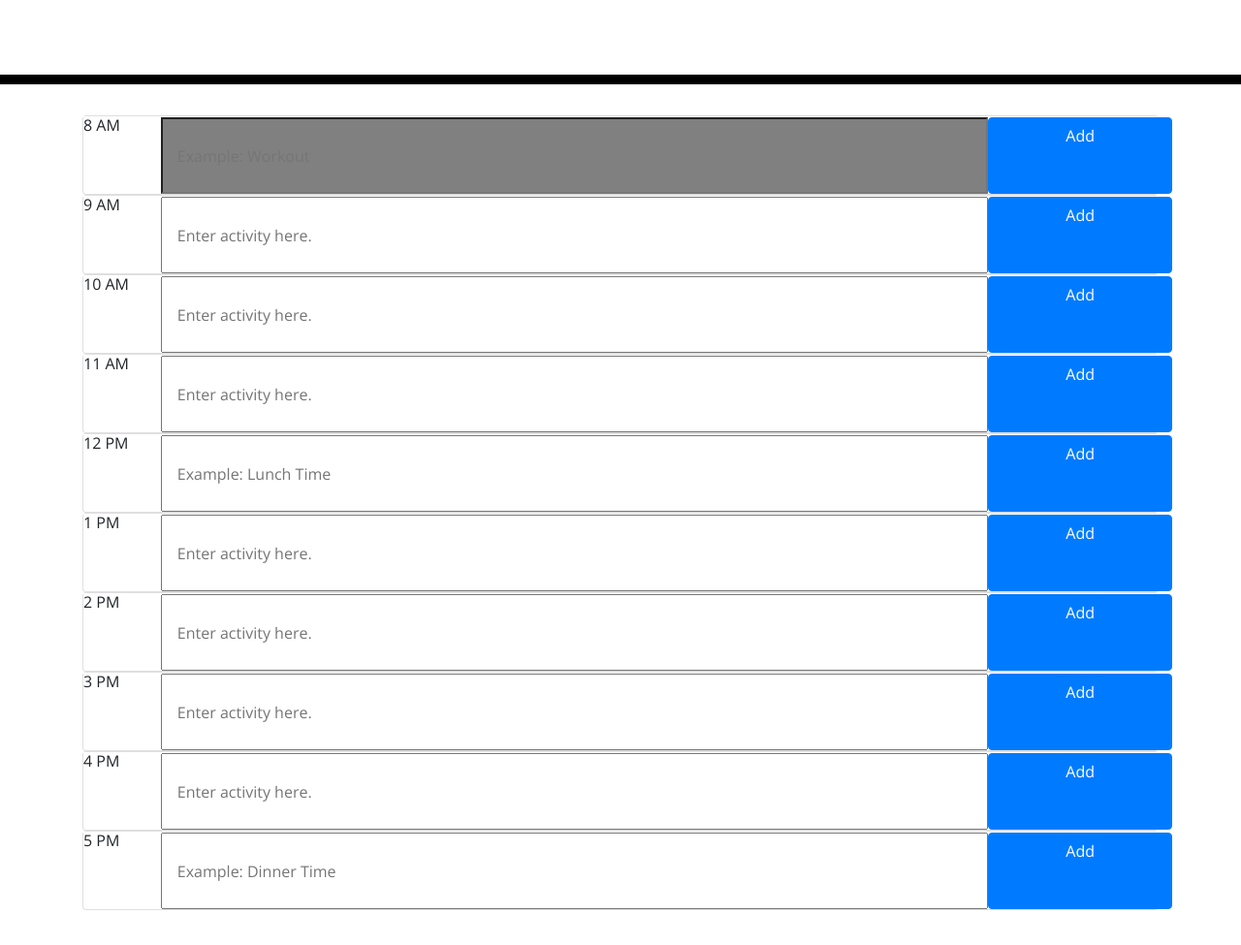
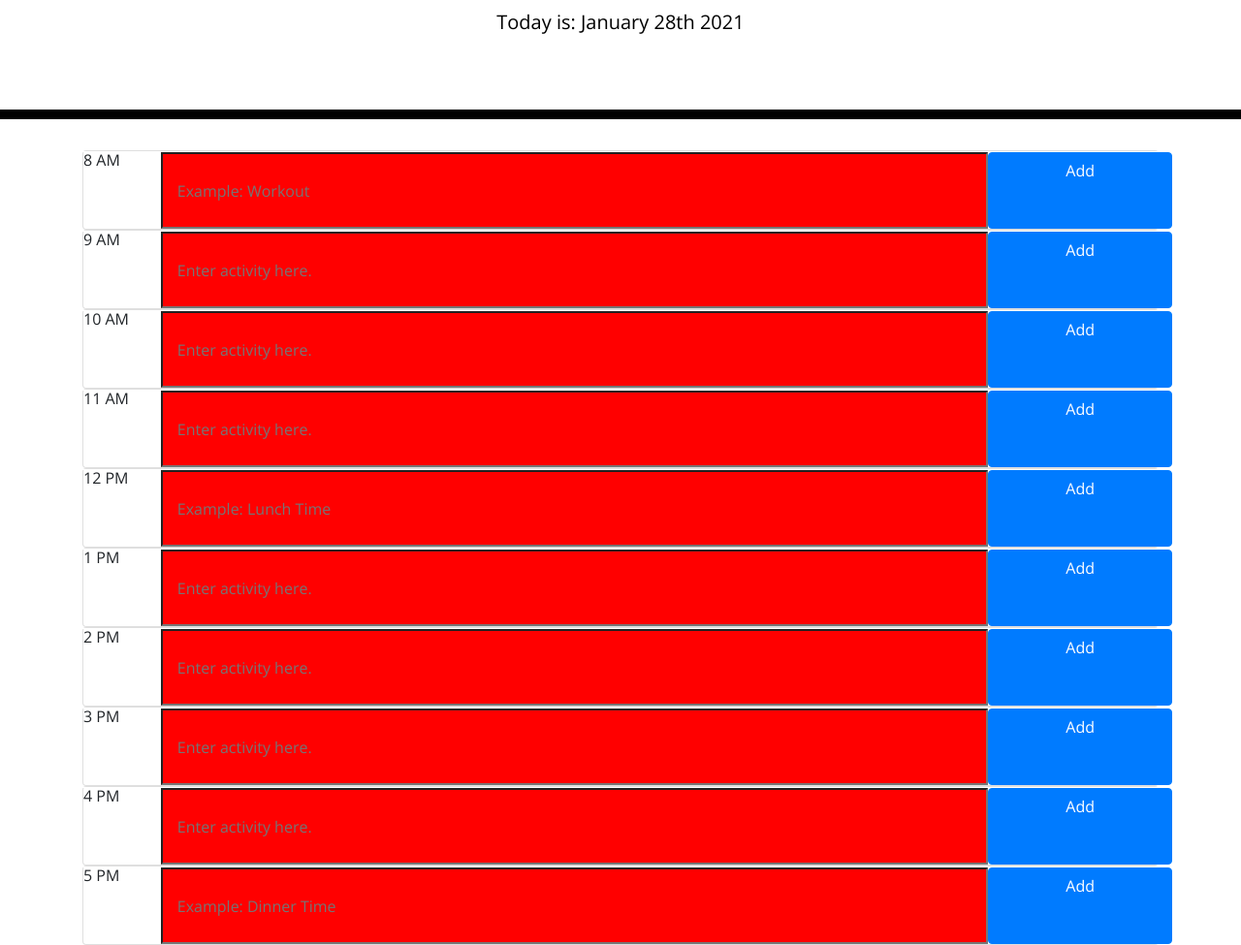
Before and after one commit to maria-lara/work-planner, a plain HTML site: page index.html in a window 1280 px wide. Shown: the part 181-1156 px from the top of the page at 97% size. Before the commit the page ends 1120 px from the top, so only its background shows below. Drawn offline with nearby package versions, Linux system fonts and the light colour scheme.

Commit message:
update css

```diff
--- a/index.html
+++ b/index.html
@@ -32,7 +32,7 @@
     <header class="jumbotron">
       <h1 class="display-3">Work Day Scheduler</h1>
       <p class="lead">A simple calendar app for scheduling your work day</p>
-      <p id="currentDay" class="lead"></p>
+      <p id="currentDay" class="lead">Today is: </p>
     </header>
 
     <div class="container">
@@ -54,7 +54,7 @@
         <div class="card">
           <div class="row" id="9am">
             <p class="col-1">9 AM</p>
-            <input class="col-9" type="text" id="8" name="task" placeholder="Enter activity here.">
+            <input class="col-9" type="text" id="9" name="task" placeholder="Enter activity here.">
             <buttton type="button" class="btn btn-primary col-2">Add</buttton>
           </div>
         </div>
@@ -63,7 +63,7 @@
         <div class="card">
           <div class="row" id="10am">
             <p class="col-1">10 AM</p>
-            <input class="col-9" type="text" id="8" name="task" placeholder="Enter activity here.">
+            <input class="col-9" type="text" id="10" name="task" placeholder="Enter activity here.">
             <buttton type="button" class="btn btn-primary col-2">Add</buttton>
           </div>
         </div>
@@ -72,7 +72,7 @@
         <div class="card">
           <div class="row" id="11am">
             <p class="col-1">11 AM</p>
-            <input class="col-9" type="text" id="8" name="task" placeholder="Enter activity here.">
+            <input class="col-9" type="text" id="11" name="task" placeholder="Enter activity here.">
             <buttton type="button" class="btn btn-primary col-2">Add</buttton>
           </div>
         </div>
@@ -81,7 +81,7 @@
         <div class="card">
           <div class="row" id="12pm">
             <p class="col-1">12 PM</p>
-            <input class="col-9" type="text" id="8" name="task" placeholder="Example: Lunch Time">
+            <input class="col-9" type="text" id="12" name="task" placeholder="Example: Lunch Time">
             <buttton type="button" class="btn btn-primary col-2">Add</buttton>
           </div>
         </div>
@@ -90,7 +90,7 @@
         <div class="card">
           <div class="row" id="1pm">
             <p class="col-1">1 PM</p>
-            <input class="col-9" type="text" id="8" name="task" placeholder="Enter activity here.">
+            <input class="col-9" type="text" id="13" name="task" placeholder="Enter activity here.">
             <buttton type="button" class="btn btn-primary col-2">Add</buttton>
           </div>
         </div>
@@ -99,7 +99,7 @@
         <div class="card">
           <div class="row" id="2pm">
             <p class="col-1">2 PM</p>
-            <input class="col-9" type="text" id="8" name="task" placeholder="Enter activity here.">
+            <input class="col-9" type="text" id="14" name="task" placeholder="Enter activity here.">
             <buttton type="button" class="btn btn-primary col-2">Add</buttton>
           </div>
         </div>
@@ -108,7 +108,7 @@
         <div class="card">
           <div class="row" id="3pm">
             <p class="col-1">3 PM</p>
-            <input class="col-9" type="text" id="8" name="task" placeholder="Enter activity here.">
+            <input class="col-9" type="text" id="15" name="task" placeholder="Enter activity here.">
             <buttton type="button" class="btn btn-primary col-2">Add</buttton>
           </div>
         </div>
@@ -117,7 +117,7 @@
         <div class="card">
           <div class="row" id="4pm">
             <p class="col-1">4 PM</p>
-            <input class="col-9" type="text" id="8" name="task" placeholder="Enter activity here.">
+            <input class="col-9" type="text" id="16" name="task" placeholder="Enter activity here.">
             <buttton type="button" class="btn btn-primary col-2">Add</buttton>
           </div>
         </div>
@@ -126,7 +126,7 @@
         <div class="card">
           <div class="row" id="5pm">
             <p class="col-1">5 PM</p>
-            <input class="col-9" type="text" id="8" name="task" placeholder="Example: Dinner Time">
+            <input class="col-9" type="text" id="17" name="task" placeholder="Example: Dinner Time">
             <buttton type="button" class="btn btn-primary col-2">Add</buttton>
           </div>
         </div>
--- a/script.js
+++ b/script.js
@@ -5,7 +5,7 @@ var timeNow = parseInt(moment().format('HH'));
 var hours = ["8", "9", "10", "11", "12", "13", "14", "15", "16", "17",];
 
 // Add today's date to the Current Day display on html //
-$("#currentday").append(today);
+$("#currentDay").append(today);
 
 // Create loop to find past, current, and future time for styling //
 currentTime();
@@ -14,13 +14,13 @@ function currentTime() {
 
     for(var i = 0; i < hours.length; i++){
         if (timeNow === parseInt(hours[i])){
-            $("#" + hours[i]).addClass("red");
+            $("#" + hours[i]).addClass("green");
         }
         else if (timeNow > parseInt(hours[i])){
-            $("#" + hours[i]).addClass("green");
+            $("#" + hours[i]).addClass("grey");
         }
         else if(timeNow < parseInt(hours[i])){
-            $("#" + hours[i]).addClass("grey");
+            $("#" + hours[i]).addClass("red");
         }
     }
 }
--- a/style.css
+++ b/style.css
@@ -76,9 +76,9 @@ body {
   }
 
   .green {
-    background-color: green;
+    background-color: lightgreen;
   }
 
   .grey {
-    background-color: grey;
+    background-color: lightgray;
   }
```
